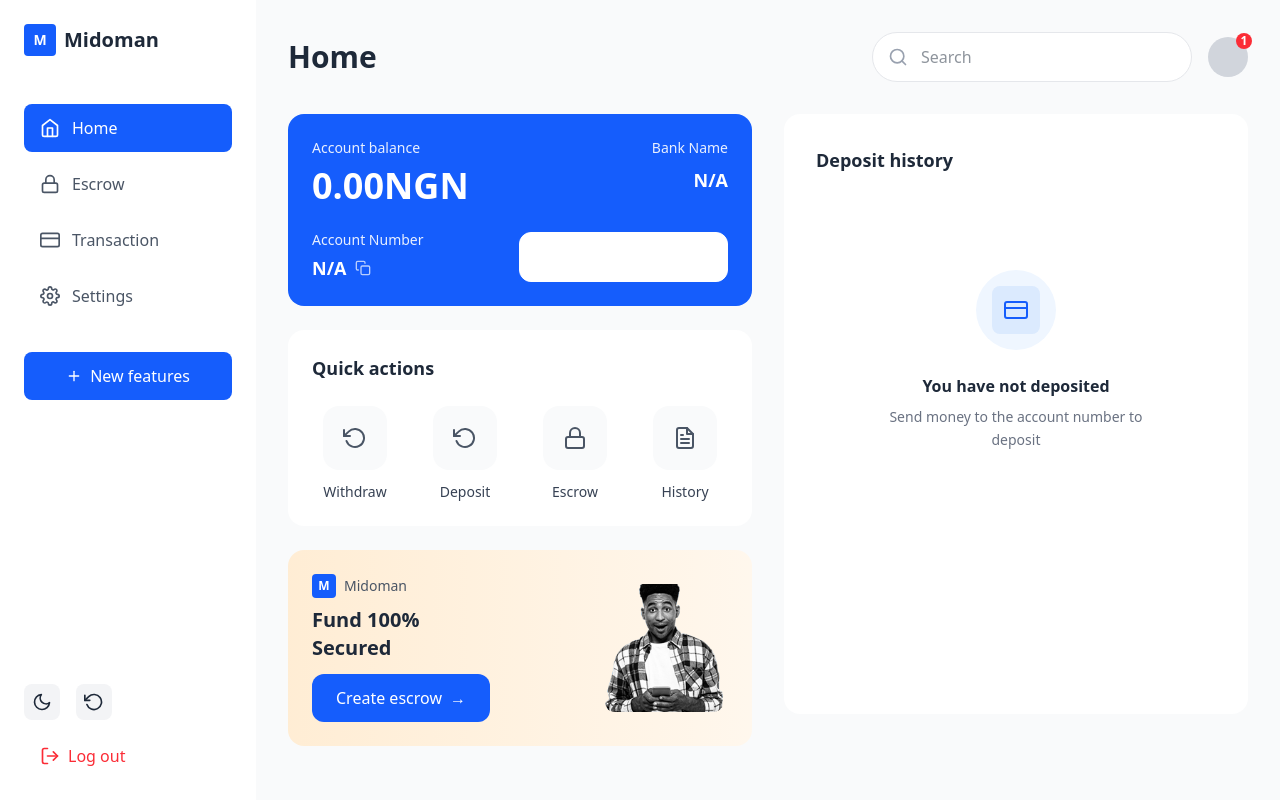
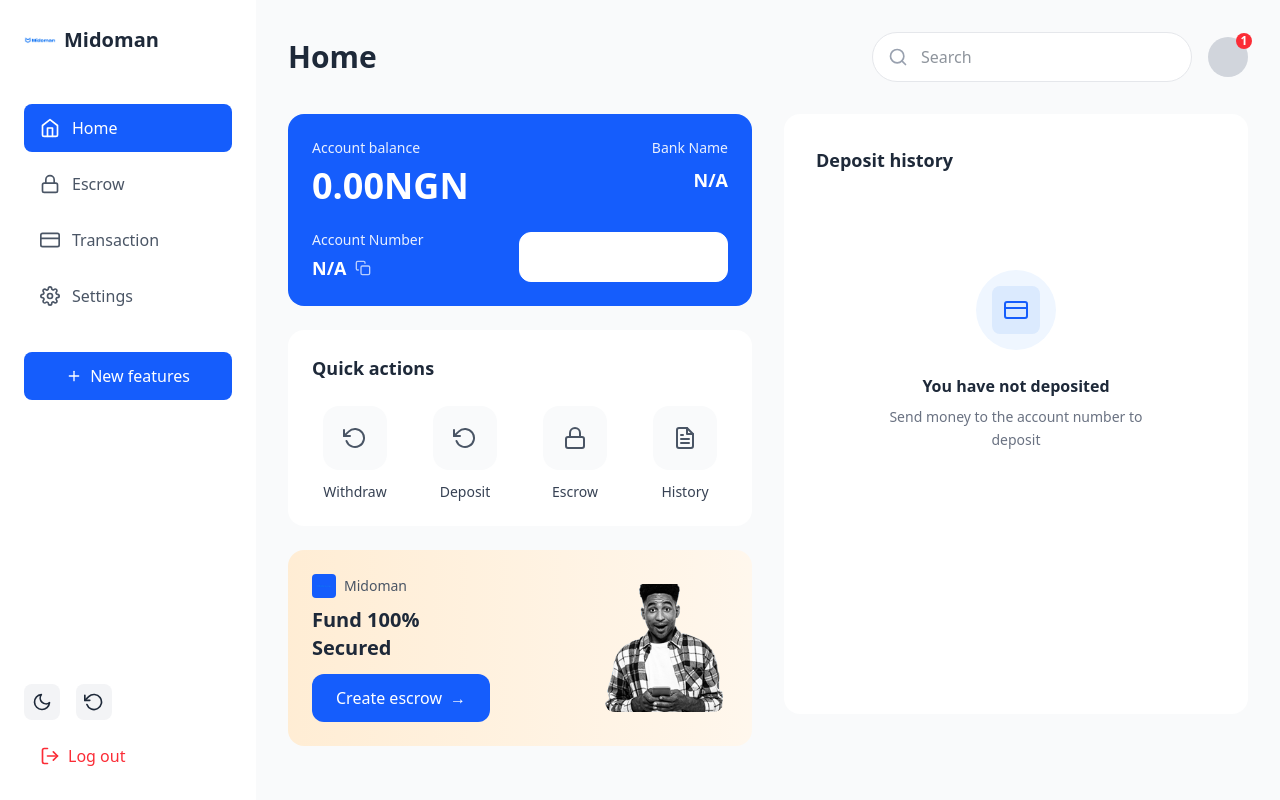
Before and after one commit to esaintdev/Midoman, a React (Vite) app: page / in a window 1280 px wide. Built offline with nearby package versions, Linux system fonts and the light colour scheme.

Commit message:
logo fix

```diff
--- a/src/components/MainContent.tsx
+++ b/src/components/MainContent.tsx
@@ -84,8 +84,12 @@ export default function MainContent({ darkMode, account, onMenuClick }: MainCont
           <div className="bg-gradient-to-r from-orange-100 to-orange-50 p-4 md:p-6 rounded-2xl flex flex-col sm:flex-row items-center justify-between space-y-4 sm:space-y-0">
             <div>
               <div className="flex items-center gap-2 mb-2">
-                <div className="w-6 h-6 bg-blue-600 rounded flex items-center justify-center">
-                  <span className="text-white font-bold text-xs">M</span>
+                <div className="w-6 h-6 bg-blue-600 rounded flex items-center justify-center p-1">
+                  <img
+                    src="/logo.png"
+                    alt="Midoman Logo"
+                    className="w-full h-full object-contain"
+                  />
                 </div>
                 <span className="text-sm font-medium font-sans text-gray-600">Midoman</span>
               </div>
--- a/src/components/MobileNav.tsx
+++ b/src/components/MobileNav.tsx
@@ -46,8 +46,12 @@ export default function MobileNav({ isOpen, onClose, darkMode, setDarkMode }: Mo
           {/* Header */}
           <div className="flex items-center justify-between p-6 border-b border-gray-100">
             <div className="flex items-center gap-3">
-              <div className="w-10 h-10 bg-gradient-to-r from-blue-600 to-blue-700 rounded-xl flex items-center justify-center shadow-lg">
-                <span className="text-white font-bold text-lg">M</span>
+              <div className="w-10 h-10 bg-gradient-to-r from-blue-600 to-blue-700 rounded-xl flex items-center justify-center shadow-lg p-2">
+                <img
+                  src="/logo.png"
+                  alt="Midoman Logo"
+                  className="w-full h-full object-contain"
+                />
               </div>
               <div>
                 <h1 className="text-xl font-bold font-sans text-gray-900">Midoman</h1>
--- a/src/components/Sidebar.tsx
+++ b/src/components/Sidebar.tsx
@@ -25,9 +25,11 @@ export default function Sidebar({ darkMode, setDarkMode }: SidebarProps) {
     <aside className={`${darkMode ? "bg-gray-800" : "bg-white"} w-64 flex-col justify-between p-6 h-screen hidden lg:flex`}>
       <div>
         <div className="flex items-center gap-2 mb-12">
-          <div className="w-8 h-8 bg-blue-600 rounded flex items-center justify-center">
-            <span className="text-white font-bold text-sm">M</span>
-          </div>
+          <img
+            src="/logo.png"
+            alt="Midoman Logo"
+            className="w-8 h-8 object-contain"
+          />
           <h1 className="text-xl font-bold font-sans text-gray-800">Midoman</h1>
         </div>
 
```
Also changed, not shown: public/logo.png (added).
